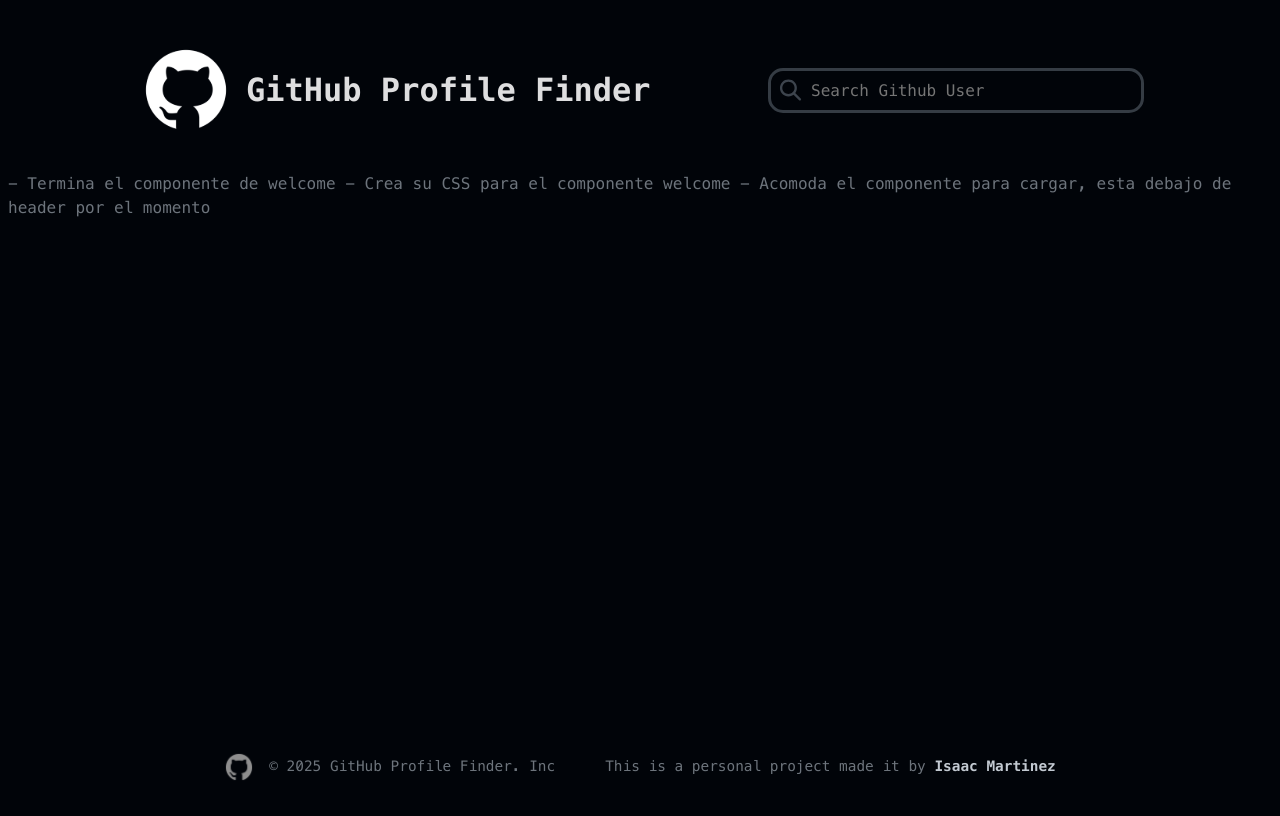
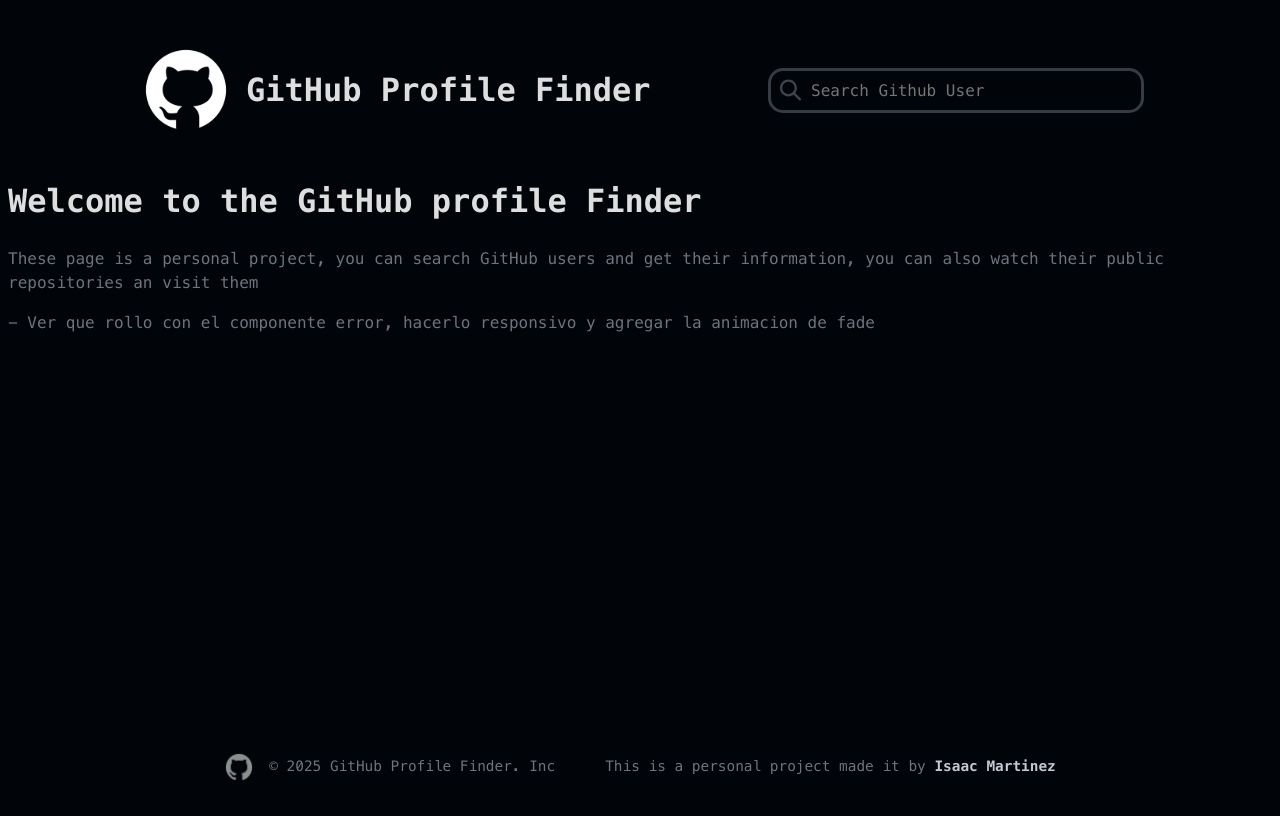
Before and after one commit to Martinezisaac/GitHub-Profile-Finder, a React (Vite) app: page / in a window 1280 px wide. Built offline with nearby package versions, Linux system fonts and the light colour scheme.

Commit message:
style -> user component fade animation

```diff
--- a/src/assets/components/status_components/welcome.jsx
+++ b/src/assets/components/status_components/welcome.jsx
@@ -1,12 +1,15 @@
-import github_logo from '../../icons/githubGray.svg'
+
 
 const Welcome = () => {
     return (
         <div className="welcome-wrapper">
+            <h1> Welcome to the GitHub profile Finder</h1>
             <p>
-                - Termina el componente de welcome
-                - Crea su CSS para el componente welcome
-                - Acomoda el componente para cargar, esta debajo de header por el momento
+                These page is a personal project, you can search GitHub users and get their information, you can also watch their public repositories an visit them
+            </p>
+
+            <p>
+                - Ver que rollo con el componente error, hacerlo responsivo y agregar la animacion de fade
             </p>
         </div>
     );
--- a/src/assets/components/user.jsx
+++ b/src/assets/components/user.jsx
@@ -1,3 +1,4 @@
+import React, { useState, useEffect } from 'react';
 import '../styles/user.css'
 import users from '../icons/users.svg'
 import { motion } from "motion/react"
@@ -7,6 +8,11 @@ import userData from '../customHooks/userData';
 //Componente para mostrar la informacion del usuario de Github
 const User = ( { user } ) => {
     const data = userData(user); //Mandar el objeto para obtener sus propiedades
+    const [animateKey, setAnimateKey] = useState(0); //Obtener una llave para ejecutar la animacion de fade
+
+    useEffect(() => { // Reinicia la animación incrementando el key cada que se realice una busqueda
+        setAnimateKey((prevKey) => prevKey + 1); //Actualizar la llave
+    }, [user]); // Vuelve a ejecutar cuando el prop 'user' cambia
 
     const {
         bio, //Biografia del usuario
@@ -29,7 +35,7 @@ const User = ( { user } ) => {
     }
 
     return (
-        <div className='user-wrapper'>
+        <div key={animateKey} className='user-wrapper fade-in'>
             <div className="githubDetails">
                 <div className='section-1'>
                     <div className="avatarImage">
@@ -103,6 +109,6 @@ const User = ( { user } ) => {
             </div>
         </div>
     );
-}
+};
 
 export default User;
--- a/src/assets/styles/user.css
+++ b/src/assets/styles/user.css
@@ -1,8 +1,21 @@
+@keyframes fadeInMove {
+    0% {
+        opacity: 0;
+        transform: translateY(-20px);
+    }
+    100% {
+        opacity: 1;
+        transform: translateY(0);
+    }
+}
+
 .user-wrapper {
     display: flex;
     justify-content: center;
     align-items: center;
     margin: 0rem 8rem 1rem 8rem;
+    opacity: 0;
+    animation: fadeInMove 0.6s ease-out forwards;
 }
 
 .githubDetails {
```
Also changed, not shown: src/assets/styles/welcome.css (added).
